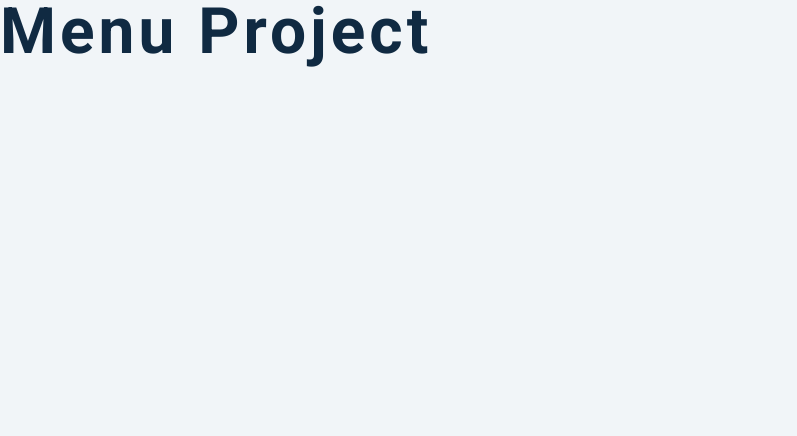
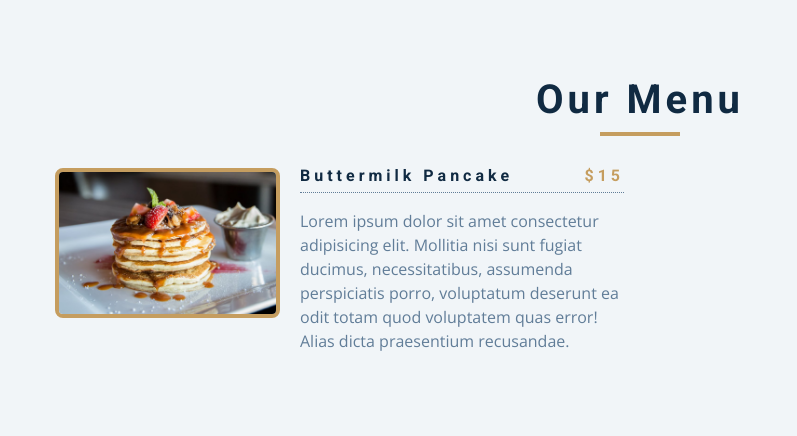
Before and after one commit to ncharanaraj/javascript-mini-projects, a plain HTML site: page 8.menu-item/index.html in a window 1280 px wide. Shown: the whole page, without its empty margins (0-797 px from the left). Drawn offline with nearby package versions, Linux system fonts and the light colour scheme.

Commit message:
structure added

```diff
--- a/8.menu-item/index.html
+++ b/8.menu-item/index.html
@@ -13,7 +13,30 @@
     <link rel="stylesheet" href="styles.css" />
   </head>
   <body>
-    <h1>menu project</h1>
+    <section class="menu">
+      <div class="title">
+        <h2>Our Menu</h2>
+        <div class="underline"></div>
+      </div>
+
+      <div class="section-center">
+        <article class="menu-item">
+          <img src="./menu-item.jpeg" alt="menu-item" class="photo" />
+          <div class="item-info">
+            <header>
+              <h4>buttermilk pancake</h4>
+              <h4 class="price">$15</h4>
+            </header>
+            <p class="item-text">
+              Lorem ipsum dolor sit amet consectetur adipisicing elit. Mollitia
+              nisi sunt fugiat ducimus, necessitatibus, assumenda perspiciatis
+              porro, voluptatum deserunt ea odit totam quod voluptatem quas
+              error! Alias dicta praesentium recusandae.
+            </p>
+          </div>
+        </article>
+      </div>
+    </section>
     <!-- javascript -->
     <script src="app.js"></script>
   </body>
```
